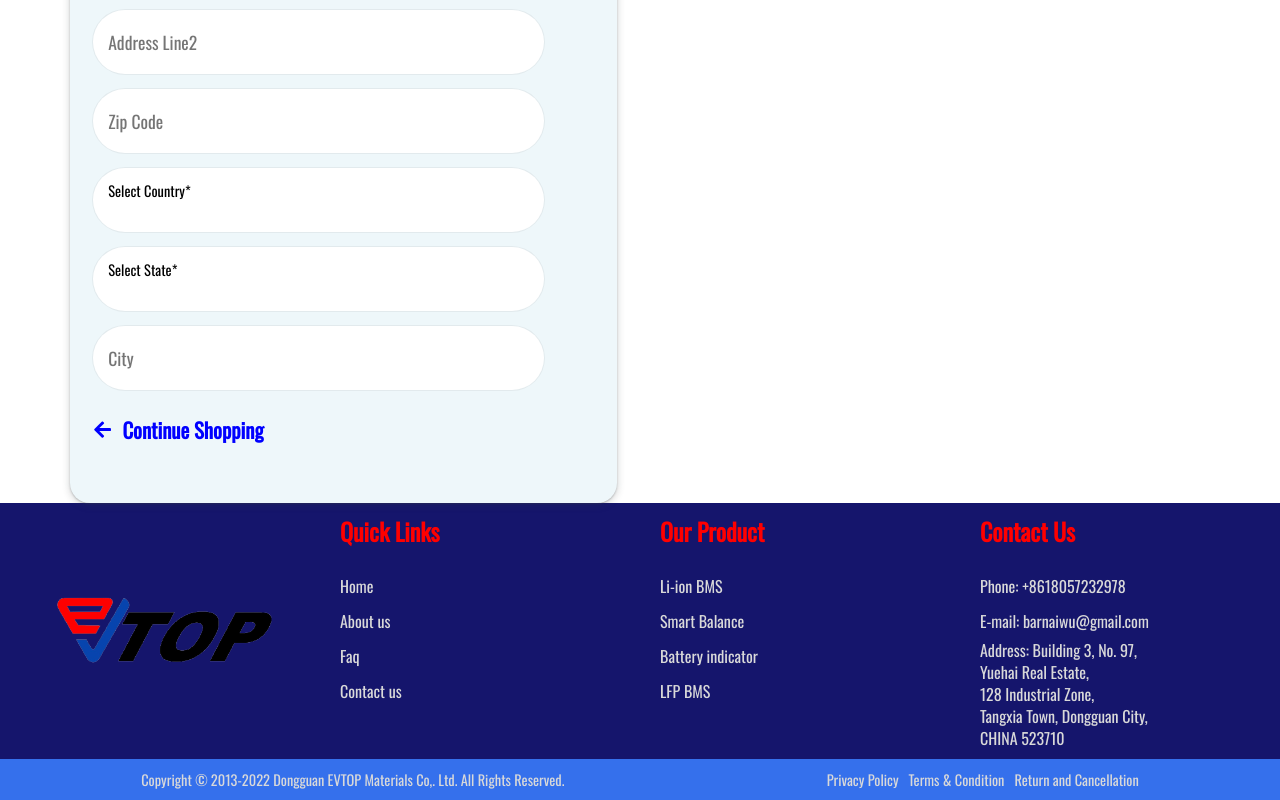
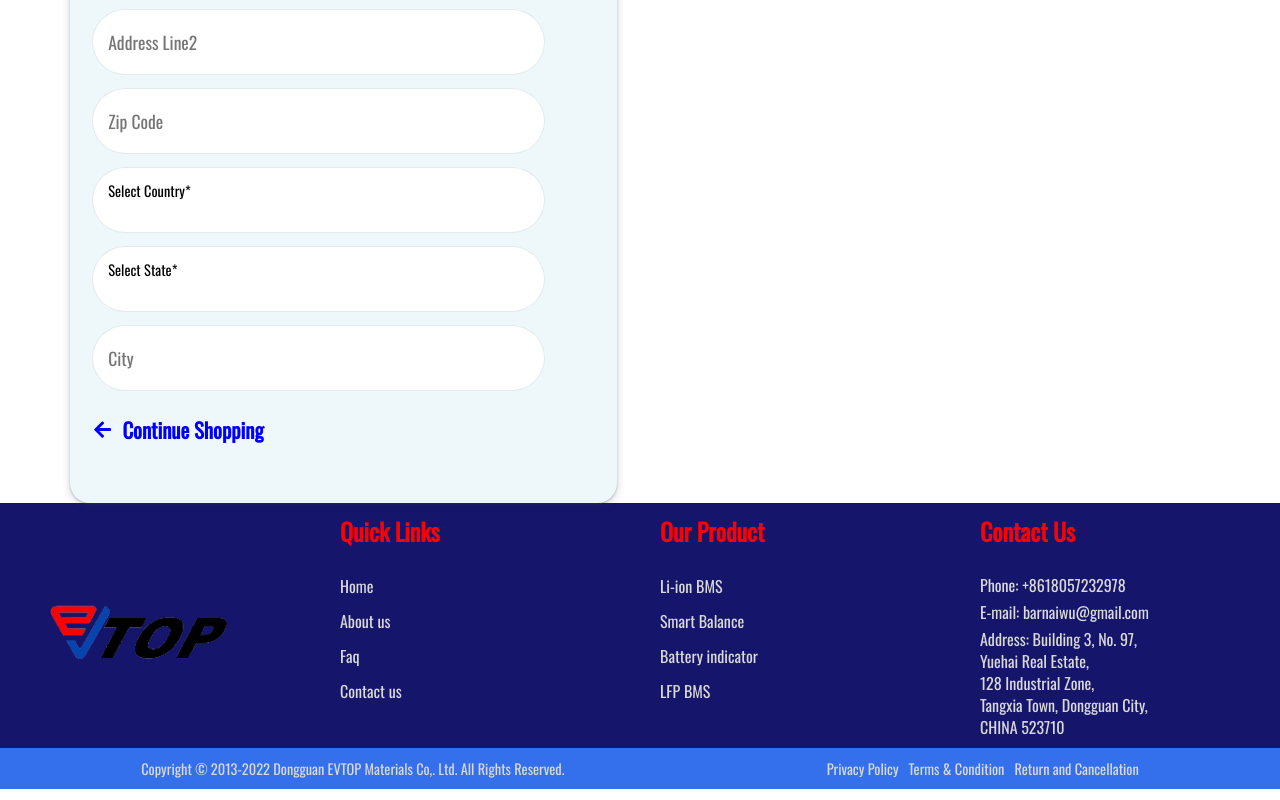
Before and after one commit to mbragi/Jelly-frontend, a React (Create React App) app: page /#/checkout in a window 1280 px wide. Shown: the part 1608-2408 px from the top of the page. Built offline with nearby package versions, Linux system fonts and the light colour scheme; no server answers.

Commit message:
chore:making scroll smooth

```diff
--- a/src/components/footer/Footer.css
+++ b/src/components/footer/Footer.css
@@ -26,7 +26,7 @@ footer *{
     color: #FF0000;
 }
 #vtop-logo{
-    width: 280px;
+    width: 230px;
     height:220px;
     object-fit: cover;
 }
@@ -44,7 +44,8 @@ footer *{
     /* position: relative; */
 }
 
-#address{
+#address, #phone, #e-mail{
+    margin-top: 5px;
     line-height: 22px;
 }
 .footer-bottom, center{
@@ -62,7 +63,7 @@ footer *{
 }
 
 
-@media screen and (max-width: 900px) {
+@media screen and (max-width: 600px) {
   footer{
     position: relative;
     bottom: 0px;
@@ -89,7 +90,7 @@ footer *{
 }
 @media(min-width: 1280px){
     .resize-max{
-        max-width: 1300px;
+        max-width: 90%;
         margin: 0 auto;
     }
 }
--- a/src/components/footer/Footer.jsx
+++ b/src/components/footer/Footer.jsx
@@ -42,8 +42,8 @@ function Footer() {
                     <h2>Contact Us</h2>
                     <div class="content">
                         <ul>
-                            <li>Phone: +8618057232978</li>
-                            <li>E-mail: barnaiwu@gmail.com</li>
+                            <li id='phone'>Phone: +8618057232978</li>
+                            <li id='e-mail'>E-mail: barnaiwu@gmail.com</li>
                             <li id='address'>Address: Building 3, No. 97, <br />
                                 Yuehai Real Estate, <br />
                                 128 Industrial Zone, <br />
--- a/src/components/navBar/NavBar.jsx
+++ b/src/components/navBar/NavBar.jsx
@@ -8,6 +8,8 @@ import { Link } from "react-router-dom";
 import logo from "../../assets/logo.png";
 import menu from "../../assets/menu.png";
 import { useGlobalContext } from '../../context';
+import { useLocation } from 'react-router-dom';
+import { useEffect } from 'react';
 
 export default function NavBar({ currentPage }) {
   const [navbar, setNavbar] = useState(false);
@@ -33,6 +35,23 @@ export default function NavBar({ currentPage }) {
     setShow(!show);
   }
   const { setIsLogin } = useGlobalContext()
+
+
+  // To make the scroll smooth and return to top of page always
+
+  function ScrollToTop() {
+    const { pathname } = useLocation();
+
+    useEffect(() => {
+      window.scrollTo({
+        top: 0,
+        left: 0,
+        behavior: 'smooth',
+      });
+    }, [pathname]);
+
+    return null;
+  }
 
   return (
     <div className={show ? 'opacity' : ''}>
@@ -85,12 +104,12 @@ export default function NavBar({ currentPage }) {
             <img src={menu} alt="menu" className='menu' onClick={shower} />
             <div className={show ? 'links show' : 'links'}>
               <p onClick={shower} style={{ cursor: 'pointer' }} className='exit'><MdCancel size={35} /></p>
-              <Link to='/' className='link home-link' style={page("home")} >Home</Link>
-              <p className='link' About Us style={page("about")}>Video</p>
-              <Link to="/shop" className='link' style={page("shop")}>Shop</Link>
+              <Link to='/' className='link home-link' style={page("home")} onClick={ScrollToTop()}  >Home</Link>
+              <p className='link' About Us style={page("about")} onClick={ScrollToTop()} >Video</p>
+              <Link to="/shop" className='link' style={page("shop")} onClick={ScrollToTop()} >Shop</Link>
               {/* <Link to="/product" className='link' style={page("products")}>Product</Link> */}
-              <Link to="/contact" className='link' style={page("contact")}>Contact us</Link>
-              <p className='link' style={page("faq")}>FAQ</p>
+              <Link to="/contact" className='link' style={page("contact")} onClick={ScrollToTop()} >Contact us</Link>
+              <p className='link' style={page("faq")} onClick={ScrollToTop()} >FAQ</p>
               <Link to='/cart' className='link cart-container'>
                 <p className='cart-quantity'>{cart}</p>
                 <IoMdCart size={30} color="black" />
--- a/src/pages/home/Home.jsx
+++ b/src/pages/home/Home.jsx
@@ -244,7 +244,7 @@ function Home() {
       <div className='accessories-div resize-max'>
         <div className='accessories-header'>
           <p className='accessories-title'>Accessories</p>
-          <Link to = '/shop' style={{width: '20%', height: '15%'}}>
+          <Link to = '/shop' style={{width: '30%', height: '15%'}}>
             <Button content="View More" style={{ width: "100%", height: "100%", fontSize: "100%" }} />
           </Link>
         </div>
```
